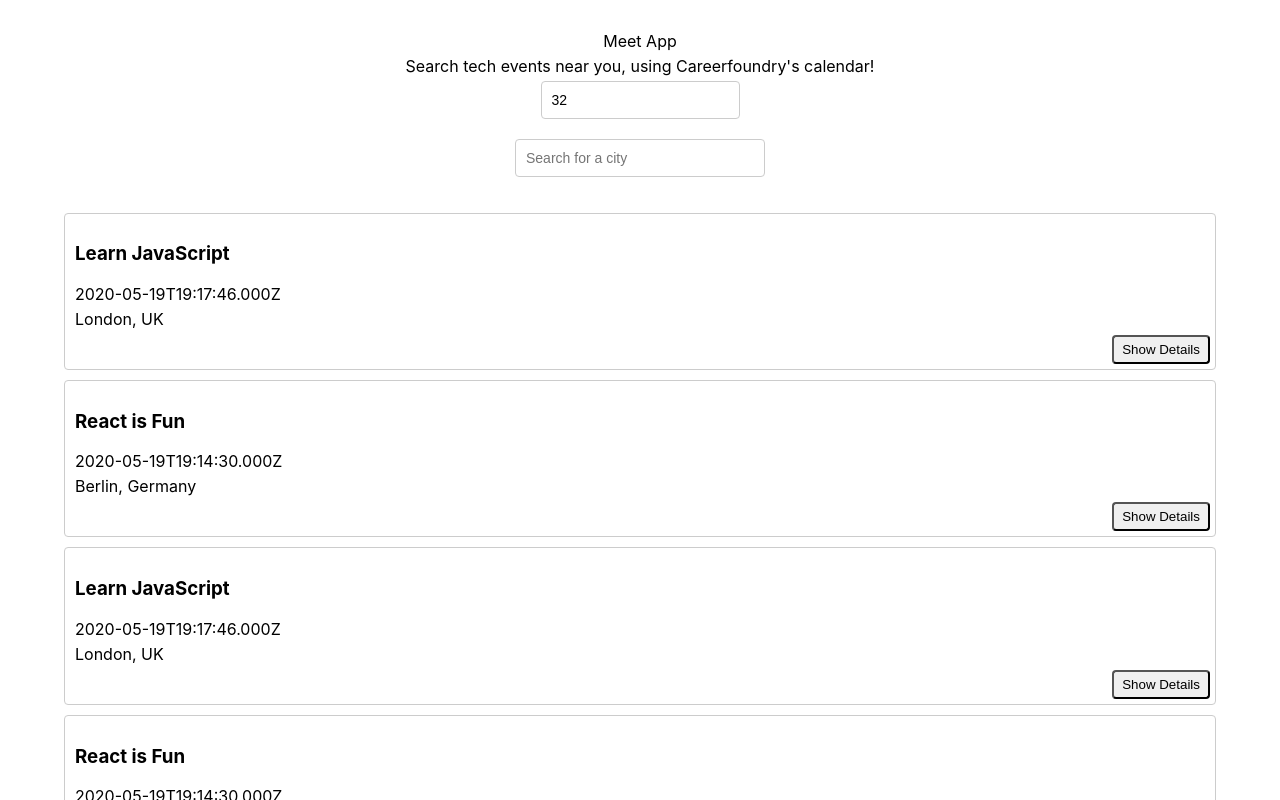
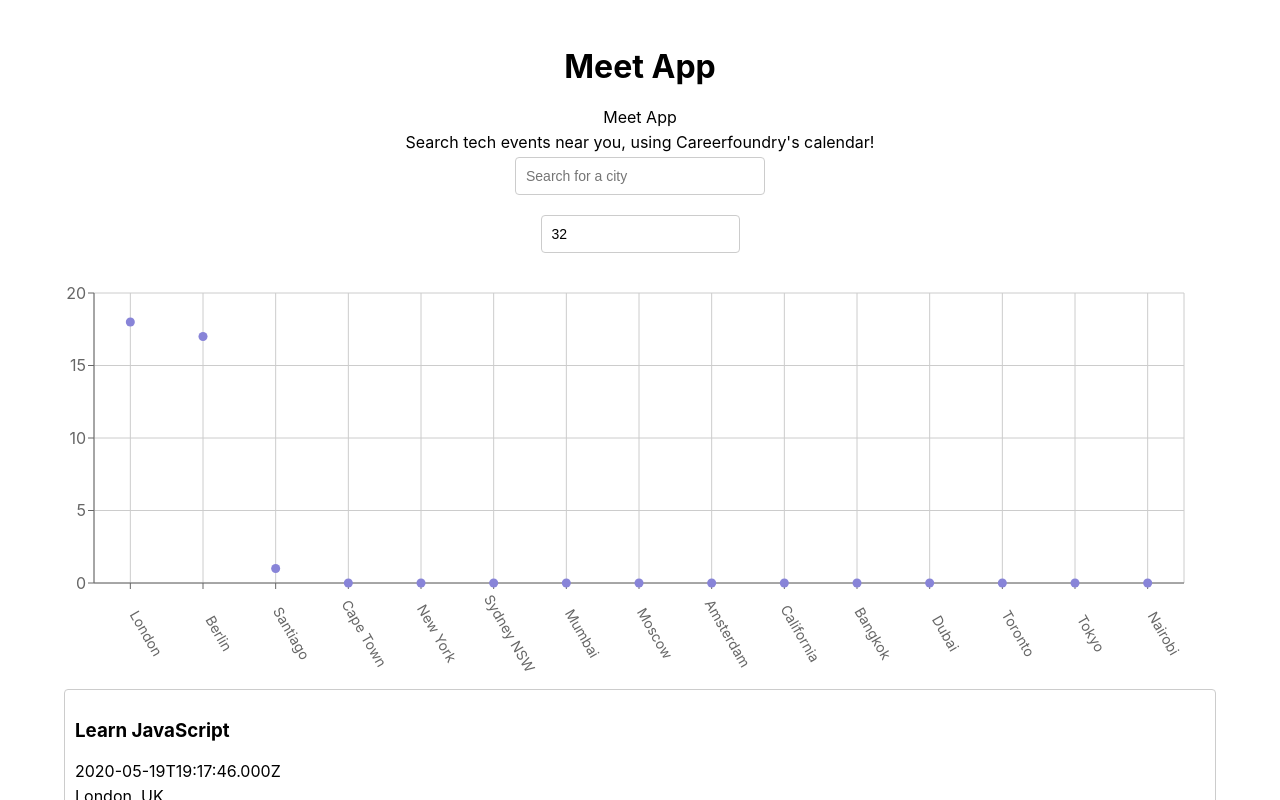
Before and after one commit to arianarobertson/meet, a React (Create React App) app: page / in a window 1280 px wide. Shown: the top 800 px of the page. Built offline with nearby package versions, Linux system fonts and the light colour scheme; what atatus-spa would draw is missing.

Commit message:
Added a scatterchart

```diff
--- a/package.json
+++ b/package.json
@@ -11,6 +11,7 @@
     "react": "^18.2.0",
     "react-dom": "^18.2.0",
     "react-scripts": "5.0.1",
+    "recharts": "^2.10.4",
     "web-vitals": "^2.1.4",
     "workbox-background-sync": "^6.6.0",
     "workbox-broadcast-update": "^6.6.0",
--- a/src/App.js
+++ b/src/App.js
@@ -3,9 +3,9 @@
 import NumberOfEvents from './components/NumberOfEvents';
 import { useState, useEffect } from 'react';
 import { extractLocations, getEvents } from './api';
+import { ErrorAlert, InfoAlert, WarningAlert } from "./components/Alert";
+import CityEventsChart from './components/CityEventsChart';
 import './App.css';
-
-import { ErrorAlert, InfoAlert, WarningAlert } from "./components/Alert";
 
 const App = () => {
   const [events, setEvents] = useState([]);
@@ -39,6 +39,7 @@
 
   return (
     <div className="App">
+      <h1>Meet App</h1>
       <div className="alerts-container">
         {infoAlert.length ? <InfoAlert text={infoAlert} /> : null}
         {errorAlert.length ? <ErrorAlert text={errorAlert} /> : null}
@@ -50,15 +51,16 @@
           Search tech events near you, using Careerfoundry's calendar!
         </p>
       </div>
-      <NumberOfEvents
-        setCurrentNOE={setCurrentNOE}
-        setErrorAlert={setErrorAlert}
-      ></NumberOfEvents>
       <CitySearch
         allLocations={allLocations}
         setCurrentCity={setCurrentCity}
         setInfoAlert={setInfoAlert}
       ></CitySearch>
+      <NumberOfEvents
+        setCurrentNOE={setCurrentNOE}
+        setErrorAlert={setErrorAlert}
+      ></NumberOfEvents>
+      <CityEventsChart allLocations={allLocations} events={events} />
       <EventList events={events}></EventList>
     </div>
   );
--- /dev/null
+++ b/src/components/CityEventsChart.js
@@ -0,0 +1,48 @@
+import { useState, useEffect } from 'react';
+
+import {
+    ScatterChart,
+    Scatter,
+    XAxis, YAxis,
+    CartesianGrid,
+    Tooltip,
+    ResponsiveContainer
+} from 'recharts';
+
+const CityEventsChart = ({ allLocations, events }) => {
+    const [data, setData] = useState([]);
+
+    useEffect(() => {
+        setData(getData());
+    }, [`${events}`]);
+
+    const getData = () => {
+        const data = allLocations.map((location) => {
+            const count = events.filter((event) => event.location === location).length
+            const city = location.split((/, | - /))[0]
+            return { city, count };
+        })
+        return data;
+    };
+
+    return (
+        <ResponsiveContainer width="99%" height={400}>
+            <ScatterChart
+                margin={{
+                    top: 20,
+                    right: 20,
+                    bottom: 60,
+                    left: -30,
+                }}
+            >
+                <CartesianGrid />
+                <XAxis type="category" dataKey="city" name="City" angle={60} interval={0} tick={{ dx: 20, dy: 40, fontSize: 14 }} />
+                <YAxis type="number" dataKey="count" name="Number of events" />
+                <Tooltip cursor={{ strokeDasharray: '3 3' }} />
+                <Scatter name="A school" data={data} fill="#8884d8" />
+            </ScatterChart>
+        </ResponsiveContainer>
+    );
+}
+
+export default CityEventsChart;
```
Also changed, not shown: src/setupTests.js (+17 -0 lines), 1 other file (tests, documents, lock files or other folders).
